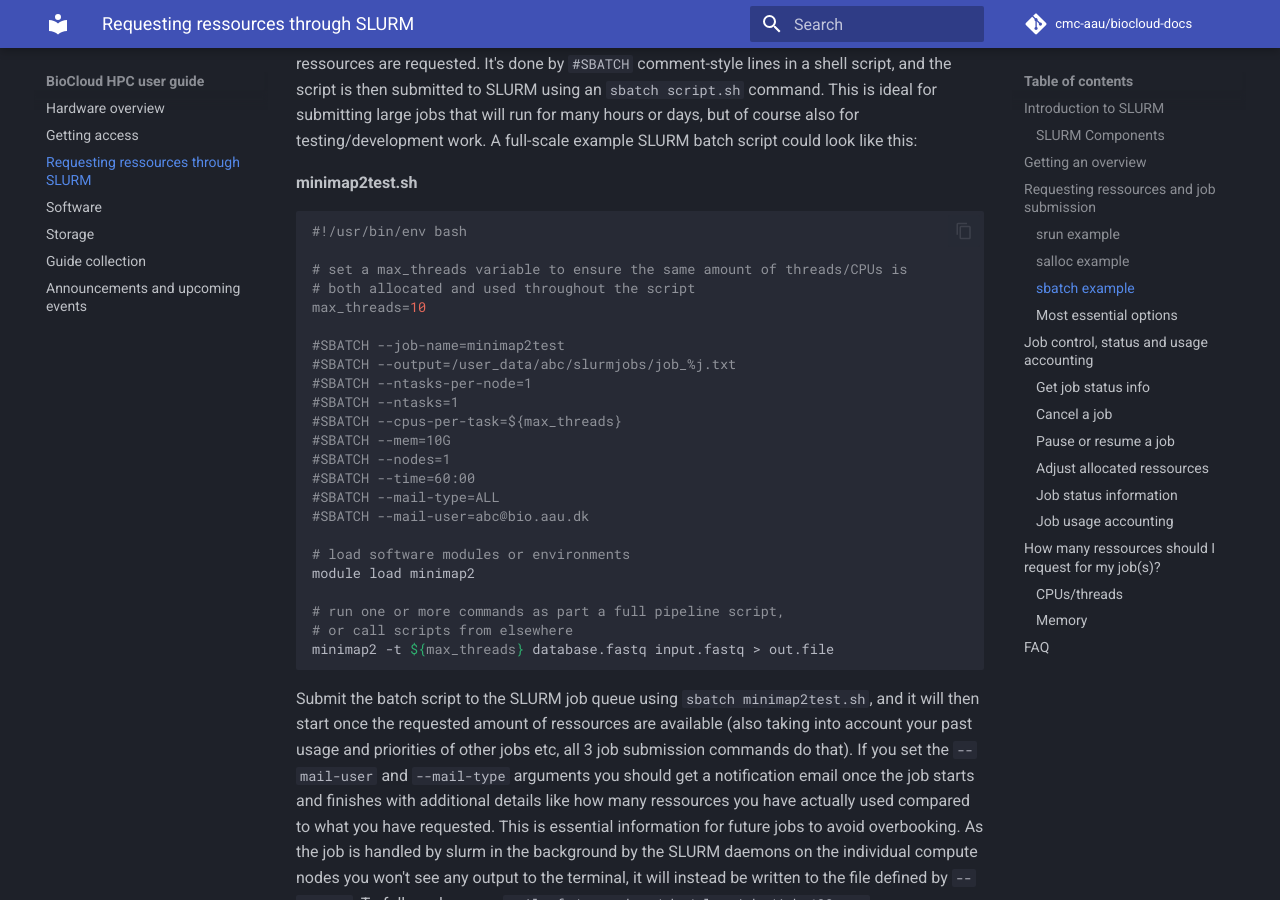
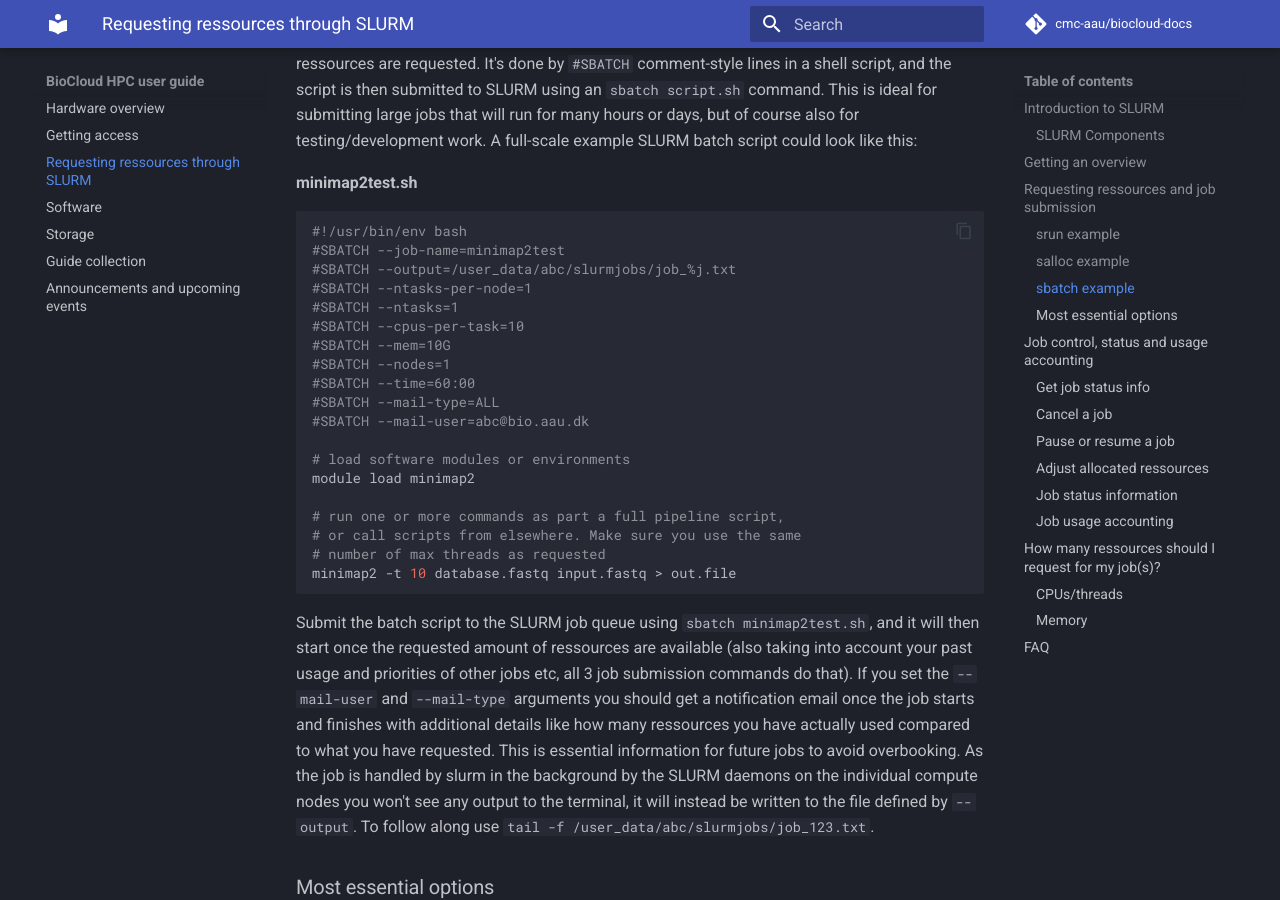
Before and after one commit to cmc-aau/hpc-docs, an MkDocs documentation site: the page built from docs/slurm.md, in a window 1280 px wide and 900 px high, scrolled down 3136 px. Built offline with MkDocs 1.6.1 and Material for MkDocs 9.7.7, drawn with Linux system fonts in a browser that asks for light colours; comment, search, counter and statistics services are not loaded; some of the changed text lies outside the part shown.

Commit message:
max threads from variable doesn't work

````diff
--- a/docs/slurm.md
+++ b/docs/slurm.md
@@ -95,16 +95,11 @@ The `sbatch` is in many cases the best way to use SLURM. It's different in the w
 **minimap2test.sh**
 ```bash
 #!/usr/bin/env bash
-
-# set a max_threads variable to ensure the same amount of threads/CPUs is
-# both allocated and used throughout the script
-max_threads=10
-
 #SBATCH --job-name=minimap2test
 #SBATCH --output=/user_data/abc/slurmjobs/job_%j.txt
 #SBATCH --ntasks-per-node=1
 #SBATCH --ntasks=1
-#SBATCH --cpus-per-task=${max_threads}
+#SBATCH --cpus-per-task=10
 #SBATCH --mem=10G
 #SBATCH --nodes=1
 #SBATCH --time=60:00
@@ -115,8 +110,9 @@ max_threads=10
 module load minimap2
 
 # run one or more commands as part a full pipeline script,
-# or call scripts from elsewhere
-minimap2 -t ${max_threads} database.fastq input.fastq > out.file
+# or call scripts from elsewhere. Make sure you use the same
+# number of max threads as requested
+minimap2 -t 10 database.fastq input.fastq > out.file
 ```
 
 Submit the batch script to the SLURM job queue using `sbatch minimap2test.sh`, and it will then start once the requested amount of ressources are available (also taking into account your past usage and priorities of other jobs etc, all 3 job submission commands do that). If you set the `--mail-user` and `--mail-type` arguments you should get a notification email once the job starts and finishes with additional details like how many ressources you have actually used compared to what you have requested. This is essential information for future jobs to avoid overbooking. As the job is handled by slurm in the background by the SLURM daemons on the individual compute nodes you won't see any output to the terminal, it will instead be written to the file defined by `--output`. To follow along use `tail -f /user_data/abc/slurmjobs/job_123.txt`.
````
Also changed, not shown: other parts of docs/slurm.md (+3 -1 lines).
